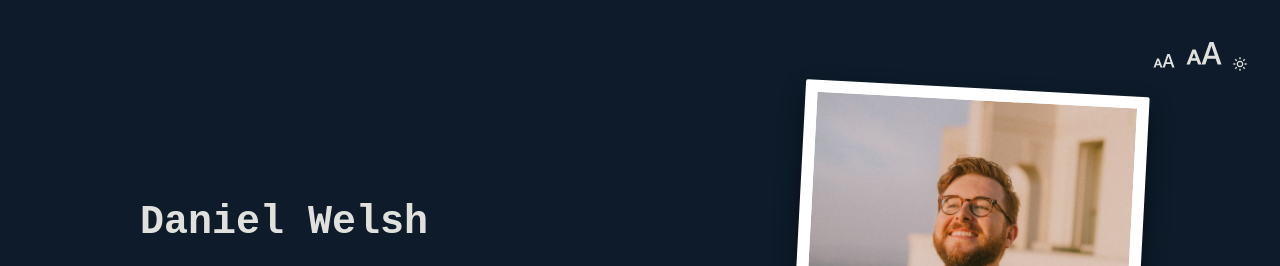
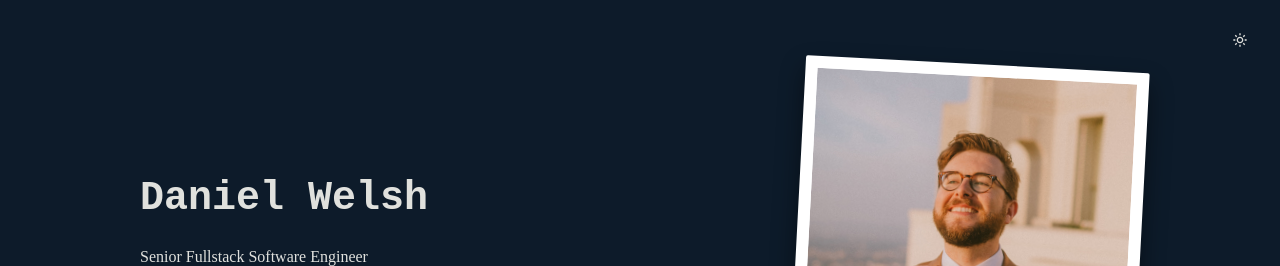
Before and after one commit to wel-shy/daniel-welsh, a Gatsby site: page / in a window 1280 px wide. Shown: the top 266 px of the page. Built offline with nearby package versions, Linux system fonts and the light colour scheme; Gatsby itself is replaced by a stand-in of ours.

Commit message:
removing font size icons

```diff
--- a/src/components/Options/Options.tsx
+++ b/src/components/Options/Options.tsx
@@ -1,45 +1,21 @@
 import React from "react";
-import { VscTextSize } from "react-icons/vsc";
 import { BiSun, BiMoon } from "react-icons/bi";
 import { Group, UnstyledButton, type MantineColorScheme } from "@mantine/core";
 
 interface OptionsProps {
   colorScheme: "light" | "dark";
   setColorScheme: (value: MantineColorScheme) => void;
-  increaseFontSize: () => void;
-  decreaseFontSize: () => void;
 }
 
-const Options = ({
-  colorScheme,
-  setColorScheme,
-  increaseFontSize,
-  decreaseFontSize,
-}: OptionsProps) => {
+const Options = ({ colorScheme, setColorScheme }: OptionsProps) => {
   return (
     <Group
       justify="flex-end"
-      align="flex-end"
+      align="center"
       gap="0.25em"
       mb="0.5em"
       style={{ fontSize: "2em" }}
     >
-      <Group align="flex-end" gap="0.25em">
-        <UnstyledButton
-          onClick={decreaseFontSize}
-          aria-label="Decrease font size"
-          style={{ display: "flex", fontSize: "0.75em" }}
-        >
-          <VscTextSize />
-        </UnstyledButton>
-        <UnstyledButton
-          onClick={increaseFontSize}
-          aria-label="Increase font size"
-          style={{ display: "flex", fontSize: "1.25em" }}
-        >
-          <VscTextSize />
-        </UnstyledButton>
-      </Group>
       {colorScheme === "dark" ? (
         <UnstyledButton
           onClick={() => setColorScheme("light")}
--- a/src/components/PageWrapper/PageWrapper.tsx
+++ b/src/components/PageWrapper/PageWrapper.tsx
@@ -1,6 +1,5 @@
-import React, { useEffect } from "react";
+import React from "react";
 import { useComputedColorScheme, useMantineColorScheme } from "@mantine/core";
-import useFontSize from "../../hooks/useFontSize";
 import Options from "../Options/Options";
 
 interface PageWrapperProps {
@@ -8,22 +7,12 @@ interface PageWrapperProps {
 }
 
 const PageWrapper = ({ children }: PageWrapperProps) => {
-  const { fontSize, increaseFontSize, decreaseFontSize } = useFontSize();
   const { setColorScheme } = useMantineColorScheme();
   const colorScheme = useComputedColorScheme("dark");
 
-  useEffect(() => {
-    document.documentElement.style.fontSize = `${fontSize}px`;
-  }, [fontSize]);
-
   return (
     <main>
-      <Options
-        colorScheme={colorScheme}
-        setColorScheme={setColorScheme}
-        increaseFontSize={increaseFontSize}
-        decreaseFontSize={decreaseFontSize}
-      />
+      <Options colorScheme={colorScheme} setColorScheme={setColorScheme} />
       {children}
     </main>
   );
--- a/src/hooks/useFontSize.ts
+++ /dev/null
@@ -1,18 +0,0 @@
-import { useState } from "react";
-
-const defaultFontSize = 16;
-const STEP = 2;
-
-const useFontSize = () => {
-  const [fontSize, setFontSize] = useState(defaultFontSize);
-
-  const increaseFontSize = () =>
-    setFontSize((prev) => (prev === defaultFontSize * 2 ? prev : prev + STEP));
-
-  const decreaseFontSize = () =>
-    setFontSize((prev) => (prev === defaultFontSize / 2 ? prev : prev - STEP));
-
-  return { fontSize, increaseFontSize, decreaseFontSize };
-};
-
-export default useFontSize;
```
